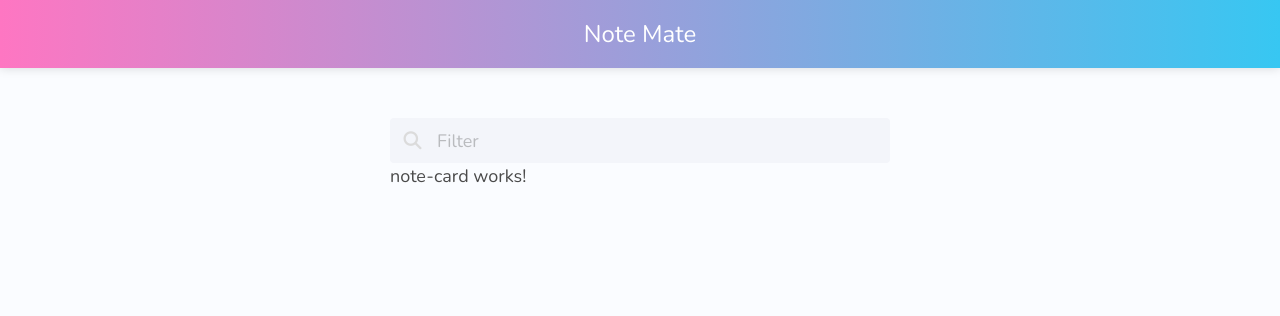
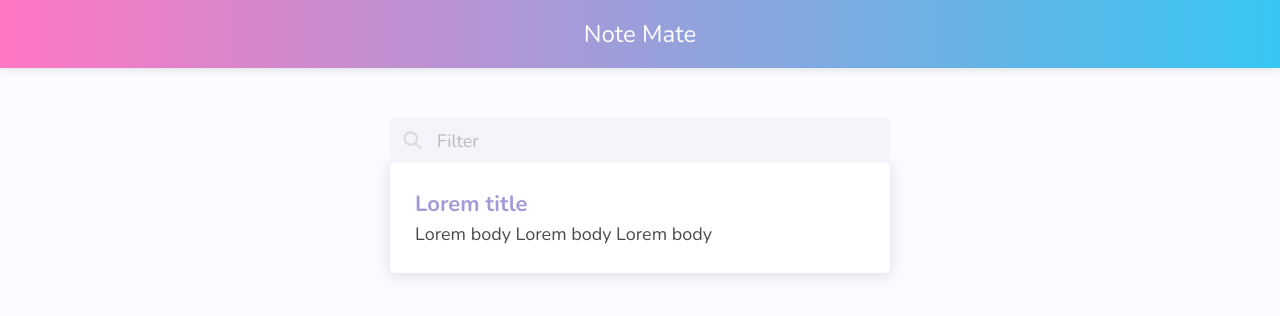
Before and after one commit to CodingDevotion/Note-app, an Angular app in the folder notes-frontend/: page / in a window 1280 px wide. Shown: the top 316 px of the page. Built offline with nearby package versions, Linux system fonts and the light colour scheme.

Commit message:
Styling the NoteCard component
Styling the NoteCard component with custom css.

```diff
--- a/notes-frontend/src/app/note-card/note-card.component.html
+++ b/notes-frontend/src/app/note-card/note-card.component.html
@@ -1 +1,9 @@
-<p>note-card works!</p>
+<div #container class="note-card-container">
+    <div class="note-card-content">
+        <h1 class="note-card-title">Lorem title</h1>
+
+        <div class="note-card-body">
+            Lorem body Lorem body Lorem body
+        </div>
+    </div>
+</div>
--- a/notes-frontend/src/app/note-card/note-card.component.scss
+++ b/notes-frontend/src/app/note-card/note-card.component.scss
@@ -0,0 +1,18 @@
+@import "../../main-styles.scss";
+
+.note-card-container {
+    background: white;
+    border-radius: 5px;
+
+    box-shadow: 0 2px 15px 2px rgba($color: #000000, $alpha: 0.1);
+
+    .note-card-content {
+        padding: 25px;
+
+        .note-card-title {
+            font-size: 22px;
+            font-weight: bold;
+            color: $purple;
+        }
+    }
+}
```
